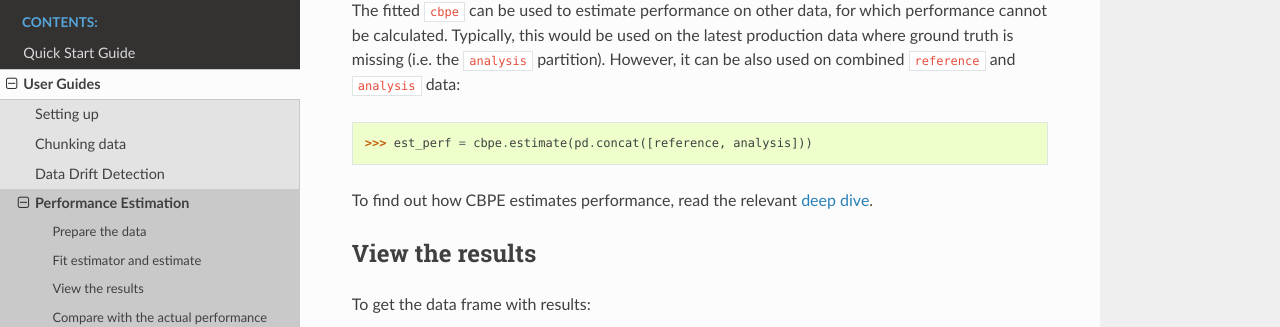
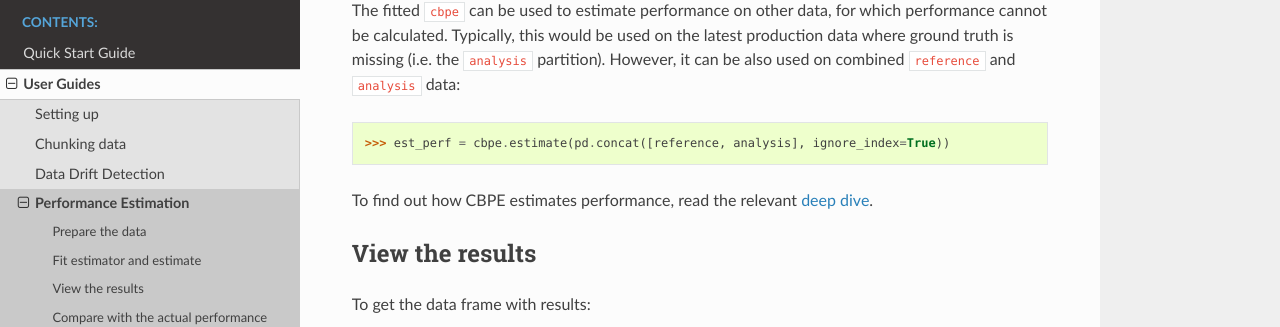
Before and after one commit to NannyML/nannyml, a Sphinx documentation site: the page built from docs/guides/performance_estimation.rst, in a window 1280 px wide and 900 px high, scrolled down 1242 px. Shown: the part 124-451 px from the top of the window. Built offline with Sphinx 7.4.7 and the Read the Docs theme 2.0.0, drawn with Linux system fonts in a browser that asks for light colours; pages that are not in the unit, such as notebooks, are missing from menus.

```diff
--- a/docs/guides/performance_estimation.rst
+++ b/docs/guides/performance_estimation.rst
@@ -74,7 +74,7 @@
 
 .. code-block:: python
 
-    >>> est_perf = cbpe.estimate(pd.concat([reference, analysis]))
+    >>> est_perf = cbpe.estimate(pd.concat([reference, analysis], ignore_index=True))
 
 To find out how CBPE estimates performance, read the relevant :ref:`deep dive<performance-estimation-deep-dive>`.
 
```
Also changed, not shown: other parts of docs/guides/performance_estimation.rst (+1 -1 lines), docs/_static/butterfly-multivariate-drift.svg, docs/_static/butterfly-univariate-drift-f1.svg, docs/_static/butterfly-univariate-drift-f2.svg, docs/_static/butterfly-univariate-drift-f3.svg, docs/_static/butterfly-univariate-drift-joyplot-f1.svg, docs/_static/butterfly-univariate-drift-joyplot-f2.svg, docs/_static/butterfly-univariate-drift-joyplot-f3.svg, docs/_static/perf-est-guide-syth-example.svg, docs/_static/performance_estimation_guide_synth.svg (deleted), docs/examples/Deep Dive Data Reconstruction with PCA.ipynb, docs/examples/Performane_Estimation_Guide.ipynb, docs/examples/Quickstart.ipynb.
